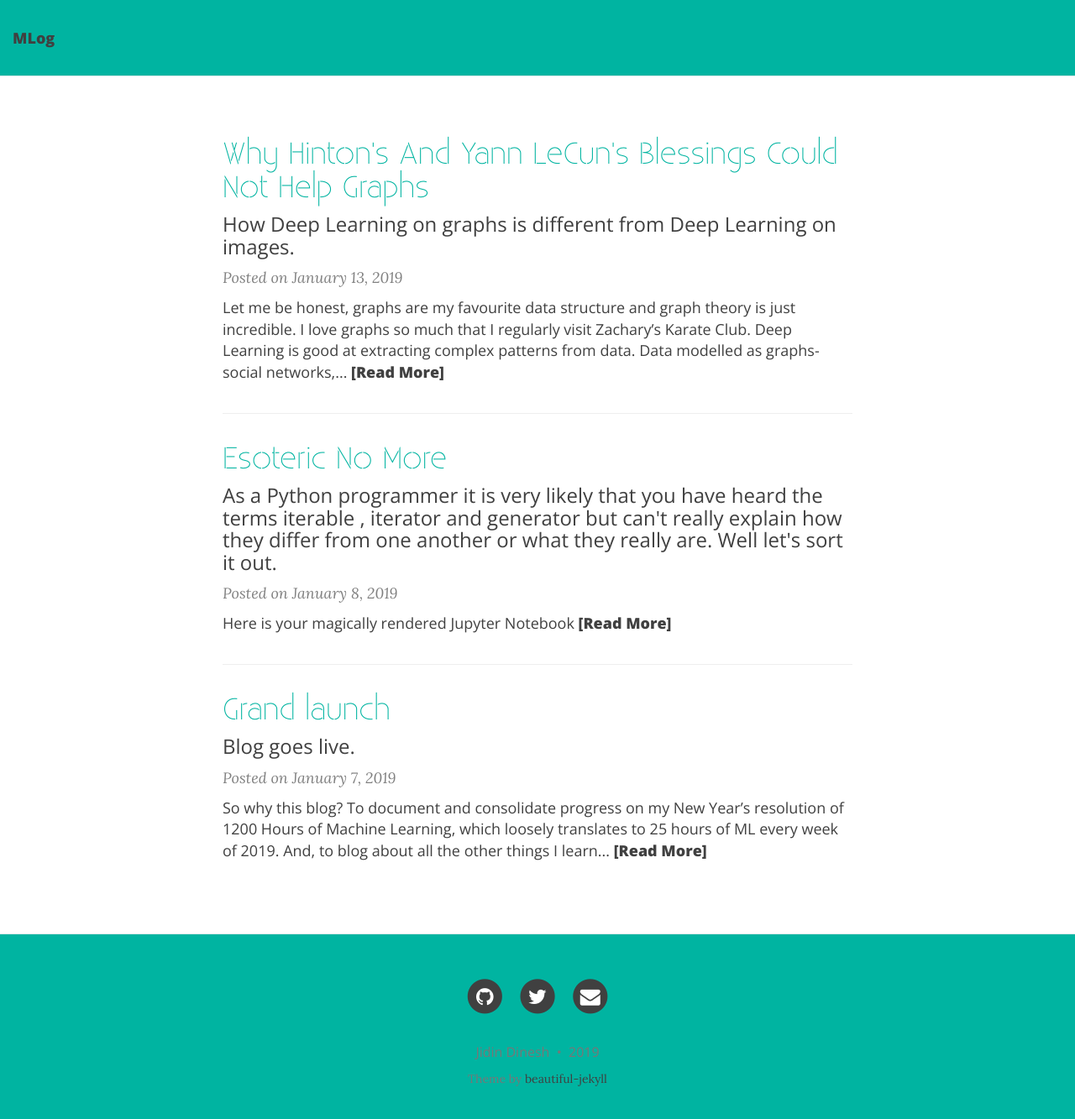
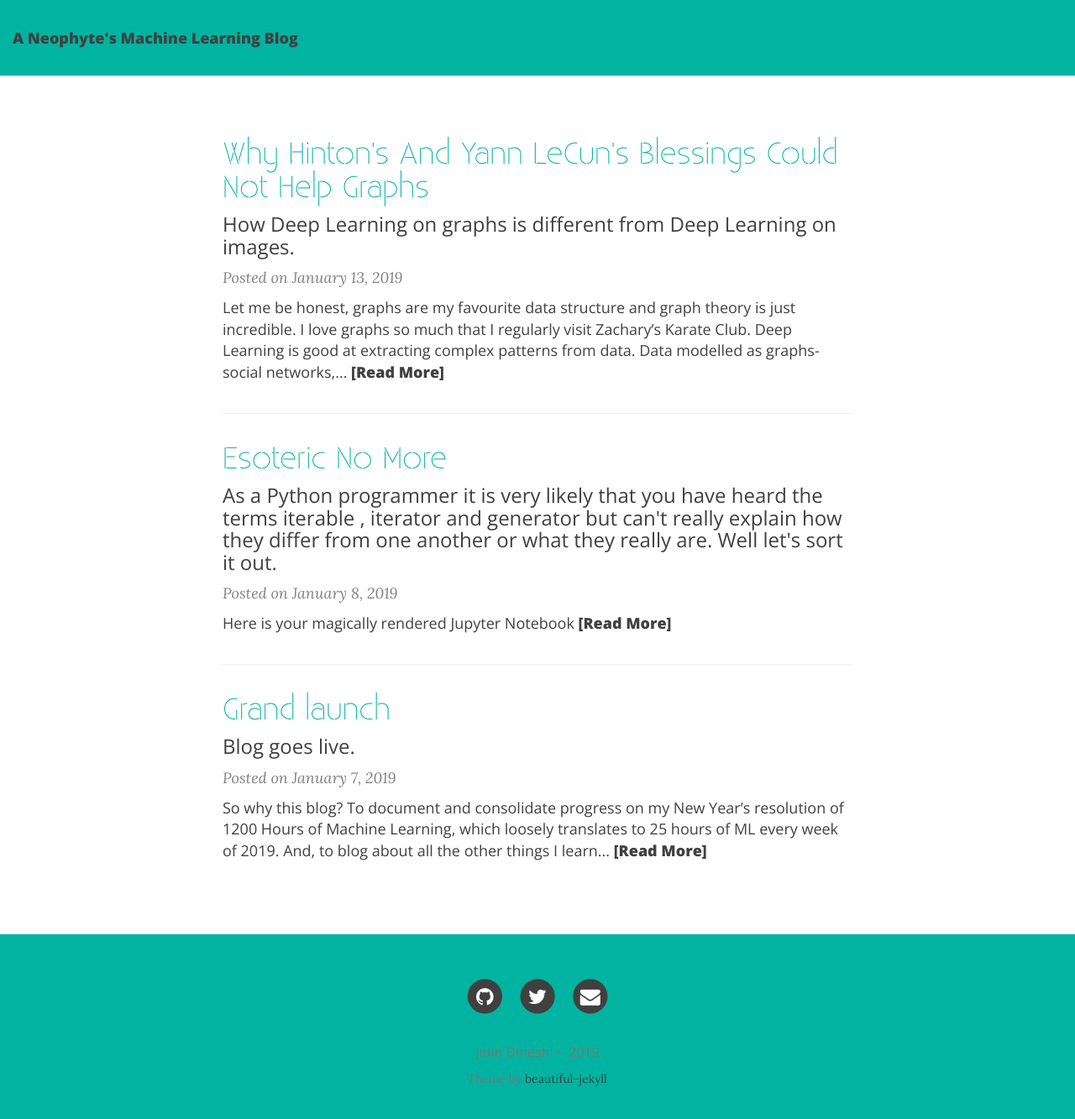
Before and after one commit to jidindinesh/jidindinesh.github.io, a Jekyll site: the page built from index.html, in a window 1280 px wide and 1346 px high. Shown: the top 1333 px of the window at 84% size. Built offline with Jekyll 4.4.1, drawn with Linux system fonts in a browser that asks for light colours; nearby versions of some CDN libraries; the list of posts is cut into pages by our own code.

Commit message:
Update _config.yml

```diff
--- a/_config.yml
+++ b/_config.yml
@@ -14,10 +14,10 @@ url: "http://jidindinesh.github.io"
 # Of course don't forget to change the username and projectname to YOUR username and project
 
 # Name of website
-title: MLog
+title: A Neophyte's Machine Learning Blog
 
 # Short description of your site
-description: A Neophyte's Machine Learning Blog
+description: MLog
 
 # --- Navigation bar options --- #
 
```
